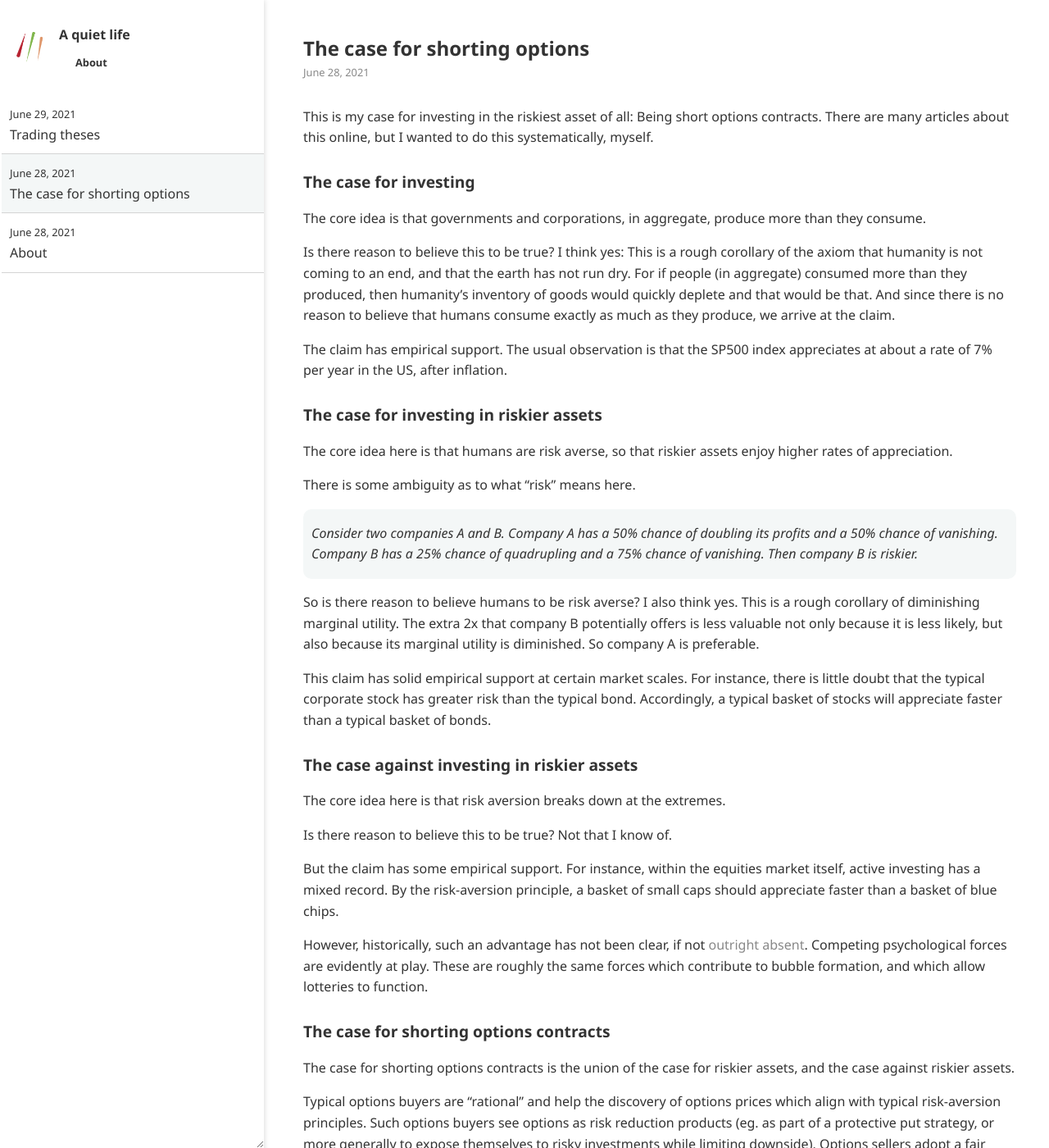
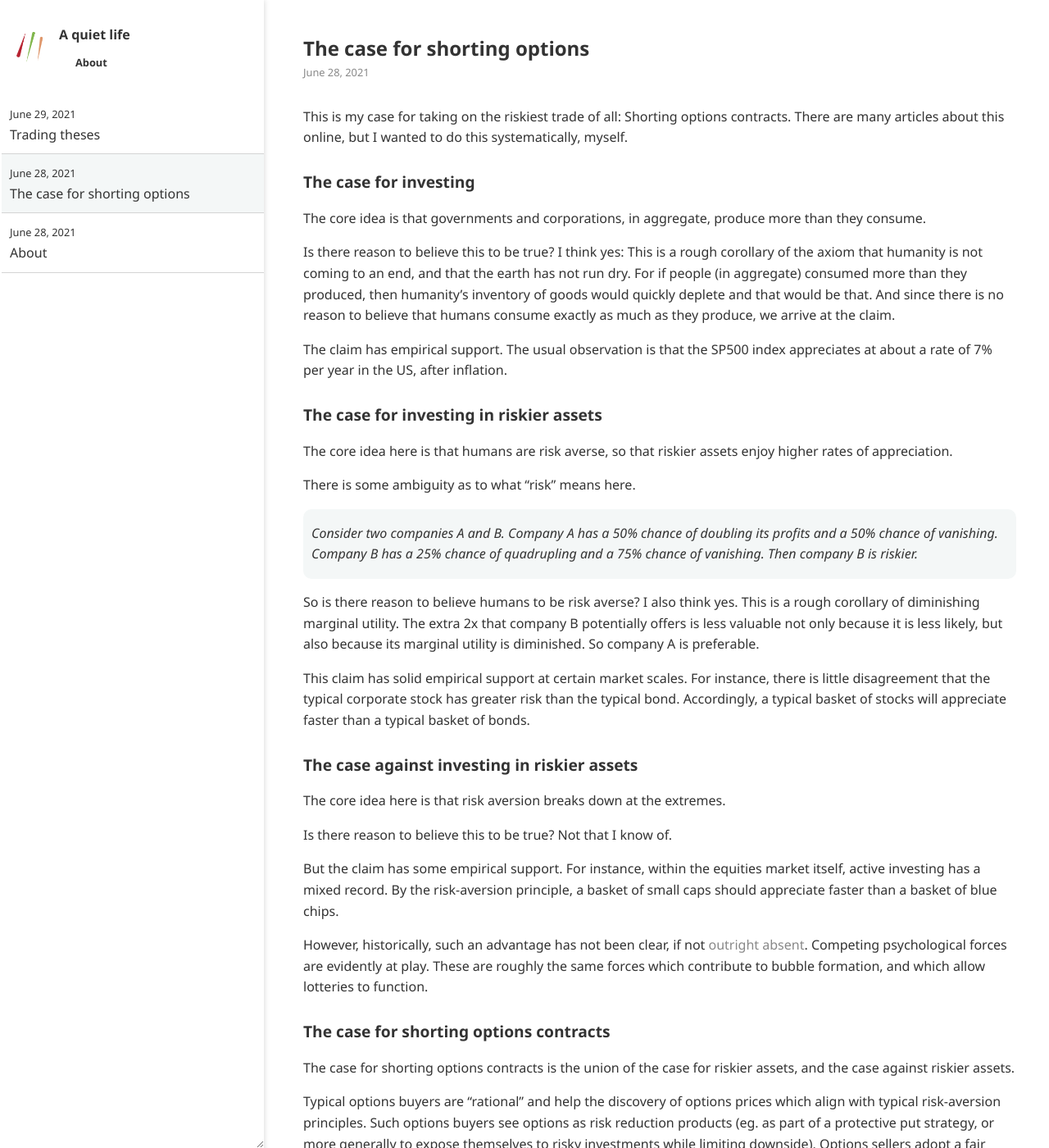
Before and after one commit to ansyblenetwork/aquietlife, a Jekyll site: the page built from _posts/2021-06-28-case-for-trading.md, in a window 1280 px wide and 1400 px high. Shown: the whole window at 82% size. Built offline with Jekyll 4.4.1, drawn with Linux system fonts in a browser that asks for light colours.

Commit message:
Update 2021-06-28-case-for-trading.md

```diff
--- a/_posts/2021-06-28-case-for-trading.md
+++ b/_posts/2021-06-28-case-for-trading.md
@@ -2,7 +2,7 @@
 title: "The case for shorting options"
 ---
 
-This is my case for investing in the riskiest asset of all: Being short options contracts. There are many articles about this online, but I wanted to do this systematically, myself.
+This is my case for taking on the riskiest trade of all: Shorting options contracts. There are many articles about this online, but I wanted to do this systematically, myself.
 
 
 ### The case for investing
@@ -23,7 +23,7 @@ There is some ambiguity as to what "risk" means here.
 
 So is there reason to believe humans to be risk averse? I also think yes. This is a rough corollary of diminishing marginal utility. The extra 2x that company B potentially offers is less valuable not only because it is less likely, but also because its marginal utility is diminished. So company A is preferable.
 
-This claim has solid empirical support at certain market scales. For instance, there is little doubt that the typical corporate stock has greater risk than the typical bond. Accordingly, a typical basket of stocks will appreciate faster than a typical basket of bonds.
+This claim has solid empirical support at certain market scales. For instance, there is little disagreement that the typical corporate stock has greater risk than the typical bond. Accordingly, a typical basket of stocks will appreciate faster than a typical basket of bonds.
 
 ### The case against investing in riskier assets
 
```
